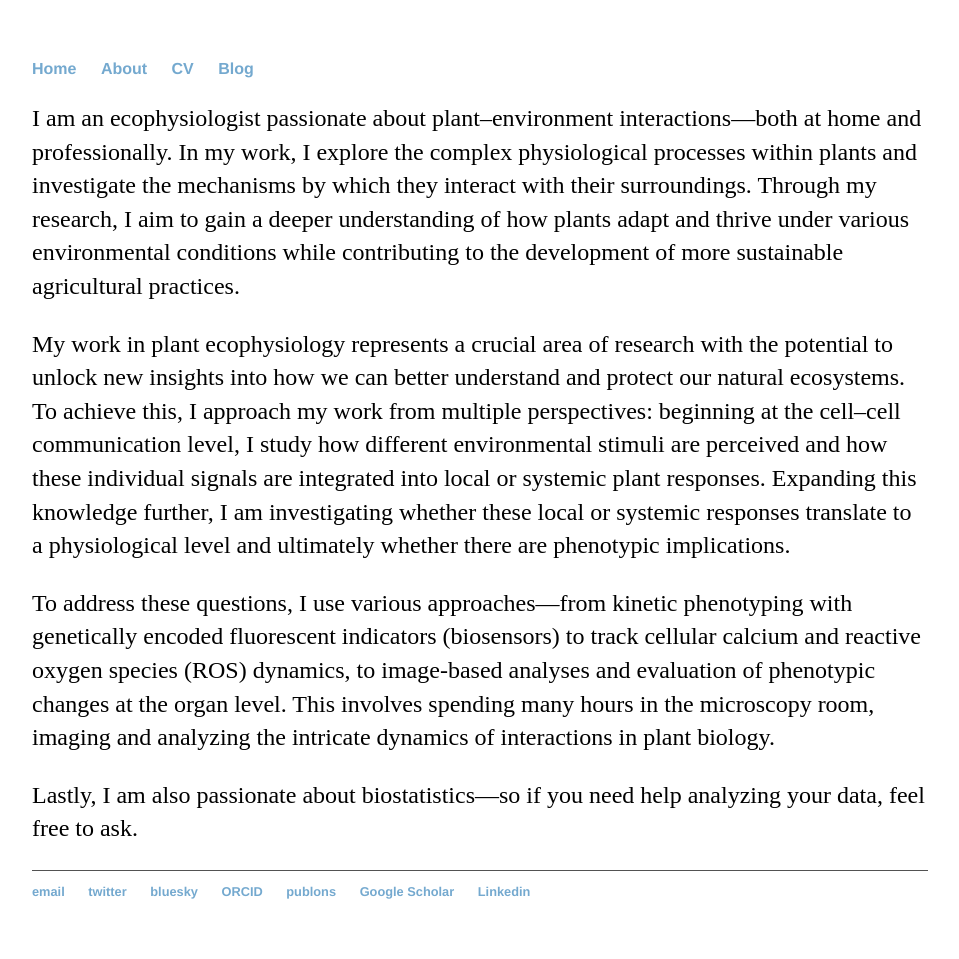
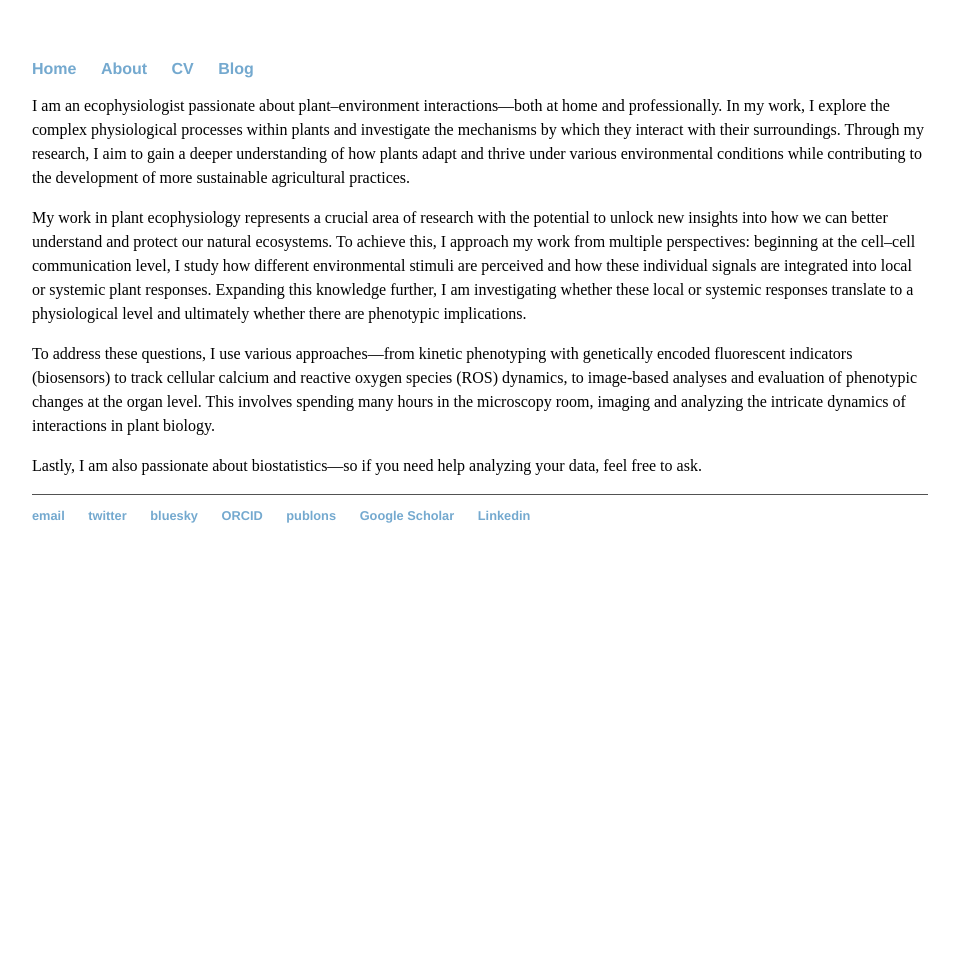
Before and after one commit to milanzupunski/milanzupunski.github.io, a Jekyll site: the page built from about/index.html, in a window 1280 px wide. Shown: the whole page, without its empty margins (160-1119 px from the left). Built offline with Jekyll 4.4.1, drawn with Linux system fonts in a browser that asks for light colours; Markdown is read by kramdown in place of the engine named in the settings; after the commit the page ends 900 px from its top, so only the background shows below that.

Commit message:
Update index.html

```diff
--- a/about/index.html
+++ b/about/index.html
@@ -7,6 +7,8 @@ title: Milan Zupunski about info
     /* This will change the color of text within the blurb to black */
     .blurb p {
       color: black; /* Black color for the paragraph text */
+      font-size: 16px; /* Reduced font size */
+      line-height: 1.5; /* Adjusts line spacing for better readability */
     }
   </style>
 </head>
```
